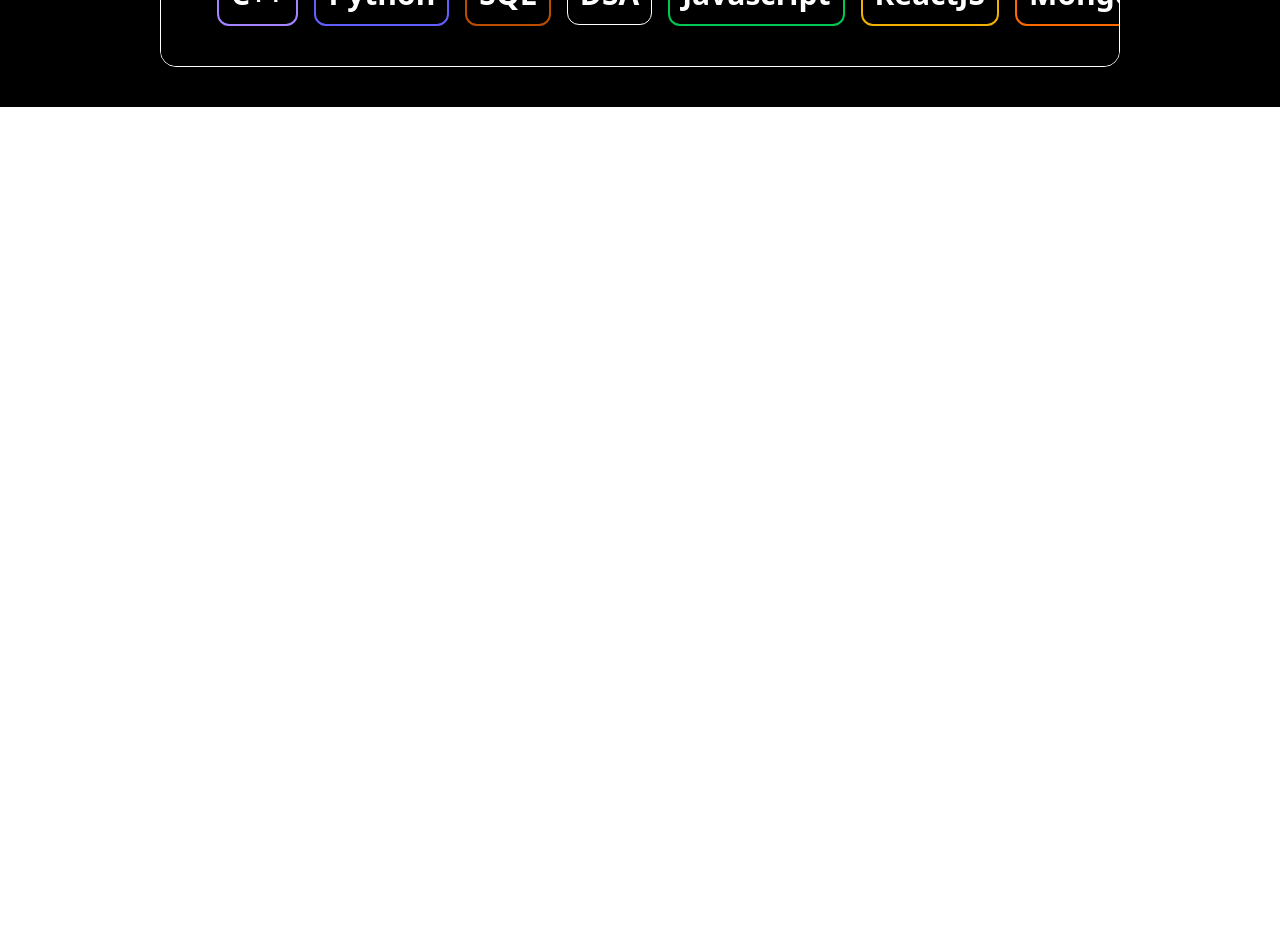
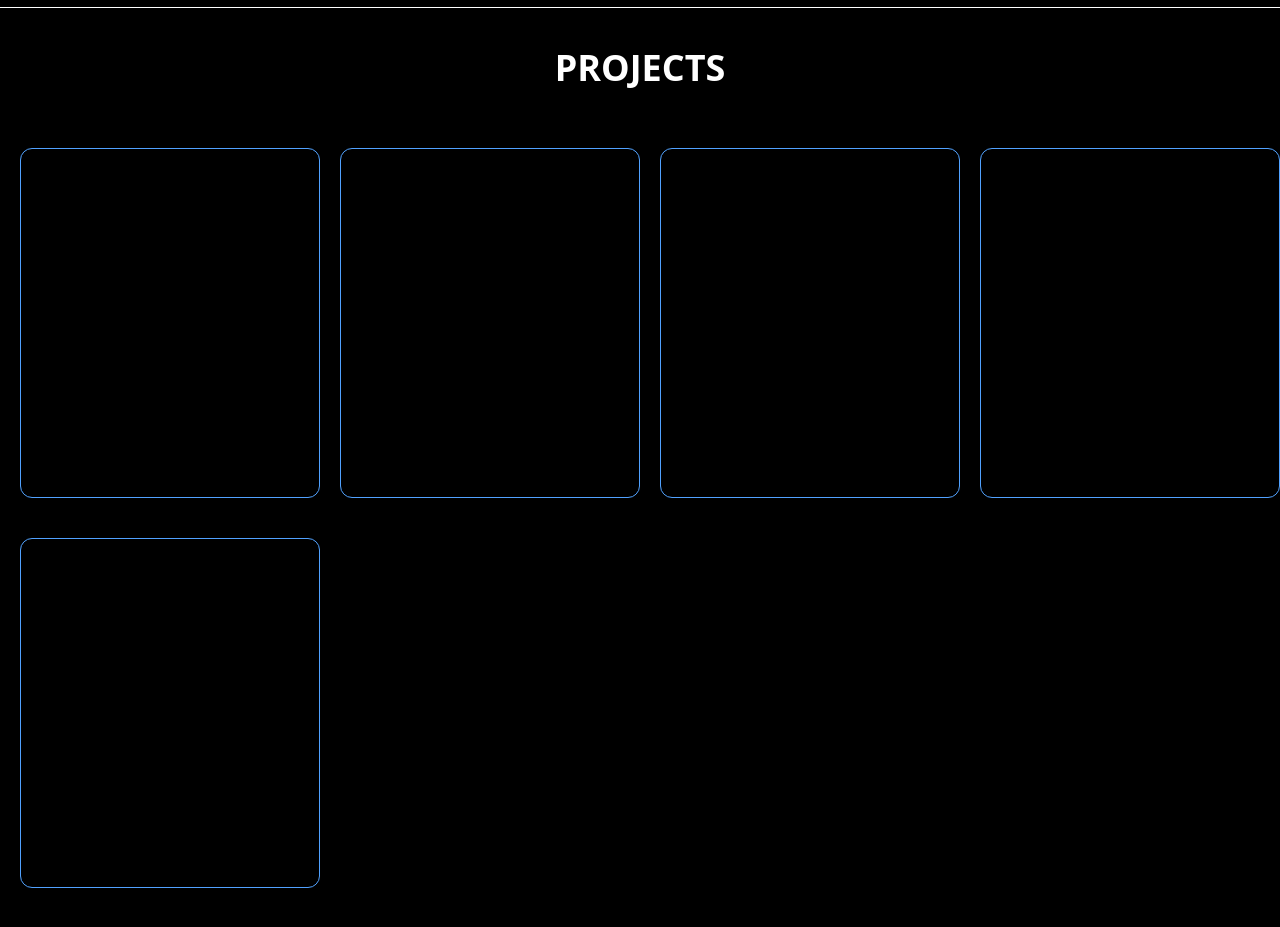
Before and after one commit to Endev0ur/MyPortfolio, a React (Vite) app: page / in a window 1280 px wide. Shown: the part 980-1907 px from the top of the page. Before the commit the page ends 1087 px from the top, so only its background shows below. Built offline with nearby package versions, Linux system fonts and the light colour scheme.

Commit message:
Project component build (*responsive)

```diff
--- a/src/App.jsx
+++ b/src/App.jsx
@@ -2,6 +2,7 @@ import React from 'react'
 import NavBar from './Components/NavBar'
 import Hero from './Components/Hero'
 import Skills from './Components/Skills'
+import Projects from './Components/Projects'
 
 const App = () => {
   return (
@@ -10,6 +11,9 @@ const App = () => {
       <Hero></Hero>
       <hr className='text-white '/>
       <Skills></Skills>
+      <hr className='text-white'/>
+      <Projects></Projects>
+
 
     </div>
   )
--- a/src/Components/Hero.jsx
+++ b/src/Components/Hero.jsx
@@ -2,11 +2,11 @@ import React from 'react'
 
 const Hero = () => {
   return (
-    <div className='bg-black h-[600px] md:h-[500px] xl:h-[700px] w-full flex justify-around items-center'>
+    <div className='bg-black h-[500px] md:h-[500px] xl:h-[600px] w-full flex justify-around items-center'>
       {/* large screeen */}
       <div className='bg-black h-[90%] w-[100%] sm:w-[82%] lg:w-[52%] border p-10 xl:pt-30'>
         <p className='text-4xl font-bold text-yellow-400'>Hi,</p>
-        <br className=''/>
+        <br className='hidden md:block'/>
         <p className='text-3xl font-bold text-white'>This is <span className='text-red-500'>SHUBHAM RAWAT</span></p>
         <br />
         <p className='text-2xl font-bold text-white'>I’m a developer who loves solving real-world problems with clean and efficient code.</p>
--- /dev/null
+++ b/src/Components/Projects.jsx
@@ -0,0 +1,31 @@
+import React from 'react'
+import ecommerceimg from '/home/hackerss/Desktop/My Projects/MyPortfolio/src/assets/Screenshot from 2025-04-05 11-19-13.png'
+
+const Projects = () => {
+  return (
+    <div className='bg-black pt-10 pb-10 flex justify-around items-center flex-col'>
+      <h1 className='text-white text-4xl font-bold pb-10'>PROJECTS </h1>
+
+      <div className='grid grid-cols-1 sm:grid-cols-2 lg:grid-cols-3 xl:grid-cols-4 2xl:grid-cols-5'>
+        {/* template for project */}
+        <div className='h-[350px] w-[300px] 2xl:h-[400px] 2xl:w-[350px] border border-blue-400 text-white rounded-xl m-5'>
+        </div>
+
+        <div className='h-[350px] w-[300px] 2xl:h-[400px] 2xl:w-[350px] border border-blue-400 text-white rounded-xl m-5'>
+        </div>
+
+        <div className='h-[350px] w-[300px] 2xl:h-[400px] 2xl:w-[350px] border border-blue-400 text-white rounded-xl m-5'>
+        </div>
+
+        <div className='h-[350px] w-[300px] 2xl:h-[400px] 2xl:w-[350px] border border-blue-400 text-white rounded-xl m-5'>
+        </div>
+
+        <div className='h-[350px] w-[300px] 2xl:h-[400px] 2xl:w-[350px] border border-blue-400 text-white rounded-xl m-5'>
+        </div>
+
+      </div>
+    </div>
+  )
+}
+
+export default Projects;
```
Also changed, not shown: 1 other file (tests, documents, lock files or other folders).
